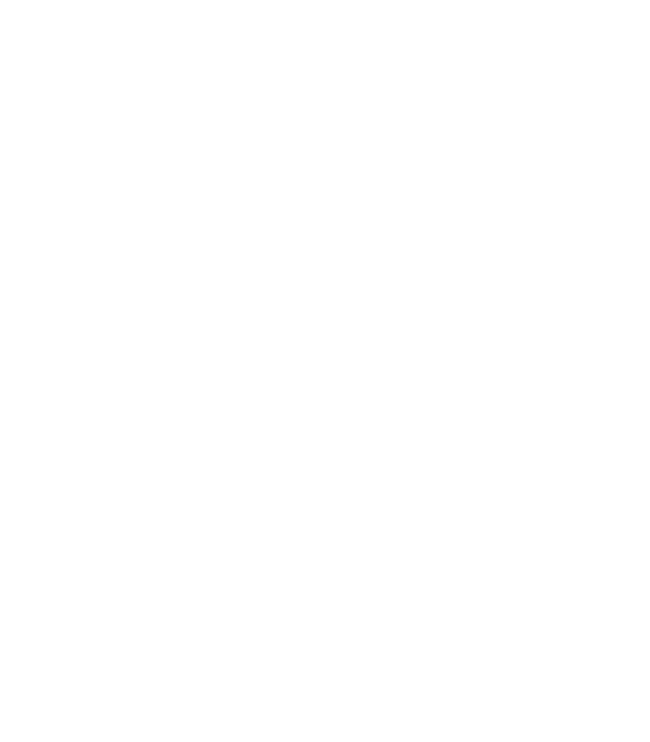
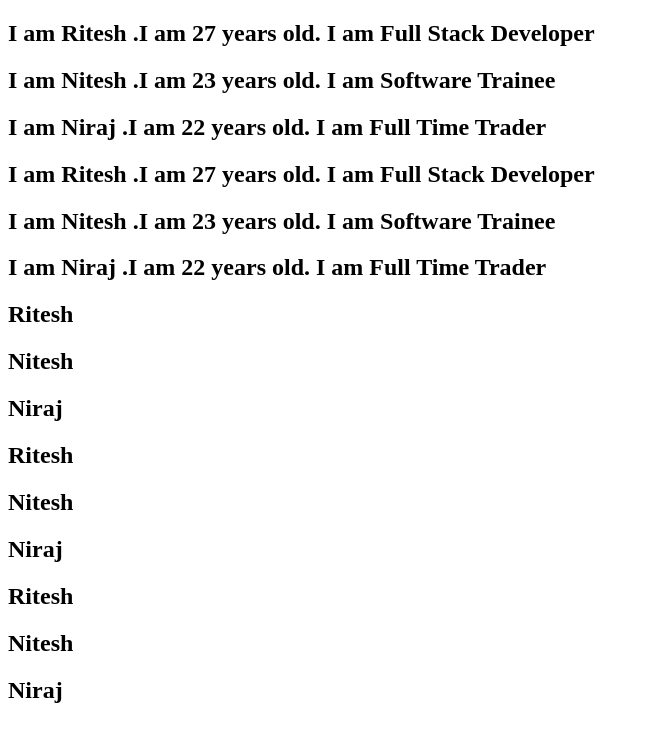
Before and after one commit to ritesh-gully-coder/dev-journey, a React (Create React App) app in the folder Dev_Part1/react_basics/: page / in a window 1280 px wide. Shown: the top 742 px of the page, without its empty margins (0-650 px from the left). Built offline with nearby package versions, Linux system fonts and the light colour scheme.

Commit message:
List Rendering

```diff
--- a/Dev_Part1/react_basics/src/App.js
+++ b/Dev_Part1/react_basics/src/App.js
@@ -21,10 +21,24 @@
 import ConditionalRenderingApproach2 from './components/18ConditionalRenderingApproach2';
 import ConditionalRenderingApproach3 from './components/18ConditionalRenderingApproach3';
 import ConditionalRenderingApproach4 from './components/18ConditionalRenderingApproach4';
+import ListRendering1 from './components/19ListRendering1';
+import ListRendering2 from './components/19ListRendering2';
+import ListRendering3 from './components/19ListRendering3';
+import ListRendering4 from './components/19ListRendering4';
+import ListRendering5 from './components/19ListRendering5';
+
+
+
+
 function App() {
     return (
         <div className="App">
-            <ConditionalRenderingApproach4 />
+            <ListRendering5 />
+            <ListRendering4 />
+            <ListRendering3 />
+            <ListRendering2 />
+            <ListRendering1 />
+            {/* <ConditionalRenderingApproach4 /> */}
             {/* <ConditionalRenderingApproach3/> */}
             {/* <ConditionalRenderingApproach2/> */}
             {/* <ConditionalRenderingApproach1/> */}
--- /dev/null
+++ b/Dev_Part1/react_basics/src/components/19ListRendering1.js
@@ -0,0 +1,15 @@
+import React from 'react'
+
+function ListRendering1() {
+  const names = ['Ritesh', 'Nitesh', 'Niraj'];
+  return (
+    // manual process without mapping
+    <div>
+      <h2>{names[0]}</h2>
+      <h2>{names[1]}</h2>
+      <h2>{names[2]}</h2>
+    </div>
+  )
+}
+
+export default ListRendering1;
--- /dev/null
+++ b/Dev_Part1/react_basics/src/components/19ListRendering2.js
@@ -0,0 +1,13 @@
+import React from 'react'
+
+function ListRendering2() {
+  const names = ['Ritesh', 'Nitesh', 'Niraj'];
+  return (
+    //with mapping process in  return
+    <div>
+      {names.map(name =><h2>{name}</h2>)}
+    </div>
+  )
+}
+
+export default ListRendering2;
--- /dev/null
+++ b/Dev_Part1/react_basics/src/components/19ListRendering3.js
@@ -0,0 +1,14 @@
+import React from 'react'
+
+function ListRendering3() {
+  const names = ['Ritesh', 'Nitesh', 'Niraj'];
+  const namesList = names.map(name => <h2>{name}</h2>)
+  return (
+    //with mapping but call above return
+    <div>
+      {namesList}
+    </div>
+  )
+}
+
+export default ListRendering3;
--- /dev/null
+++ b/Dev_Part1/react_basics/src/components/19ListRendering4.js
@@ -0,0 +1,37 @@
+import React from 'react'
+
+function ListRendering4() {
+
+  const persons = [
+    {
+      "id":"1",
+      "name":"Ritesh",
+      "age":"27",
+      "profession":"Full Stack Developer",
+    },
+    {
+      "id":"2",
+      "name":"Nitesh",
+      "age":"23",
+      "profession":"Software Trainee",
+    },
+    {
+      "id":"3",
+      "name":"Niraj",
+      "age":"22",
+      "profession":"Full Time Trader",
+    }
+
+  ]
+  const personList = persons.map(person=>
+    <h2>I am {person.name} .I am {person.age} years old. I am {person.profession}</h2>
+  )
+
+  return (
+    <div>
+      {personList}
+    </div>
+  )
+}
+
+export default ListRendering4;
--- /dev/null
+++ b/Dev_Part1/react_basics/src/components/19ListRendering5.js
@@ -0,0 +1,38 @@
+import React from 'react'
+import ListRendering5a from './19ListRendering5a';
+
+function ListRendering4() {
+
+  const persons = [
+    {
+      "id": "1",
+      "name": "Ritesh",
+      "age": "27",
+      "profession": "Full Stack Developer",
+    },
+    {
+      "id": "2",
+      "name": "Nitesh",
+      "age": "23",
+      "profession": "Software Trainee",
+    },
+    {
+      "id": "3",
+      "name": "Niraj",
+      "age": "22",
+      "profession": "Full Time Trader",
+    }
+
+  ]
+  const personList = persons.map(person =>
+    <ListRendering5a person={person} />
+  )
+
+  return (
+    <div>
+      {personList}
+    </div>
+  )
+}
+
+export default ListRendering4;
--- /dev/null
+++ b/Dev_Part1/react_basics/src/components/19ListRendering5a.js
@@ -0,0 +1,11 @@
+import React from 'react'
+
+function ListRendering4({person}) {
+  return (
+    <div>
+      <h2>I am {person.name} .I am {person.age} years old. I am {person.profession}</h2>
+    </div>
+  )
+}
+
+export default ListRendering4;
```
